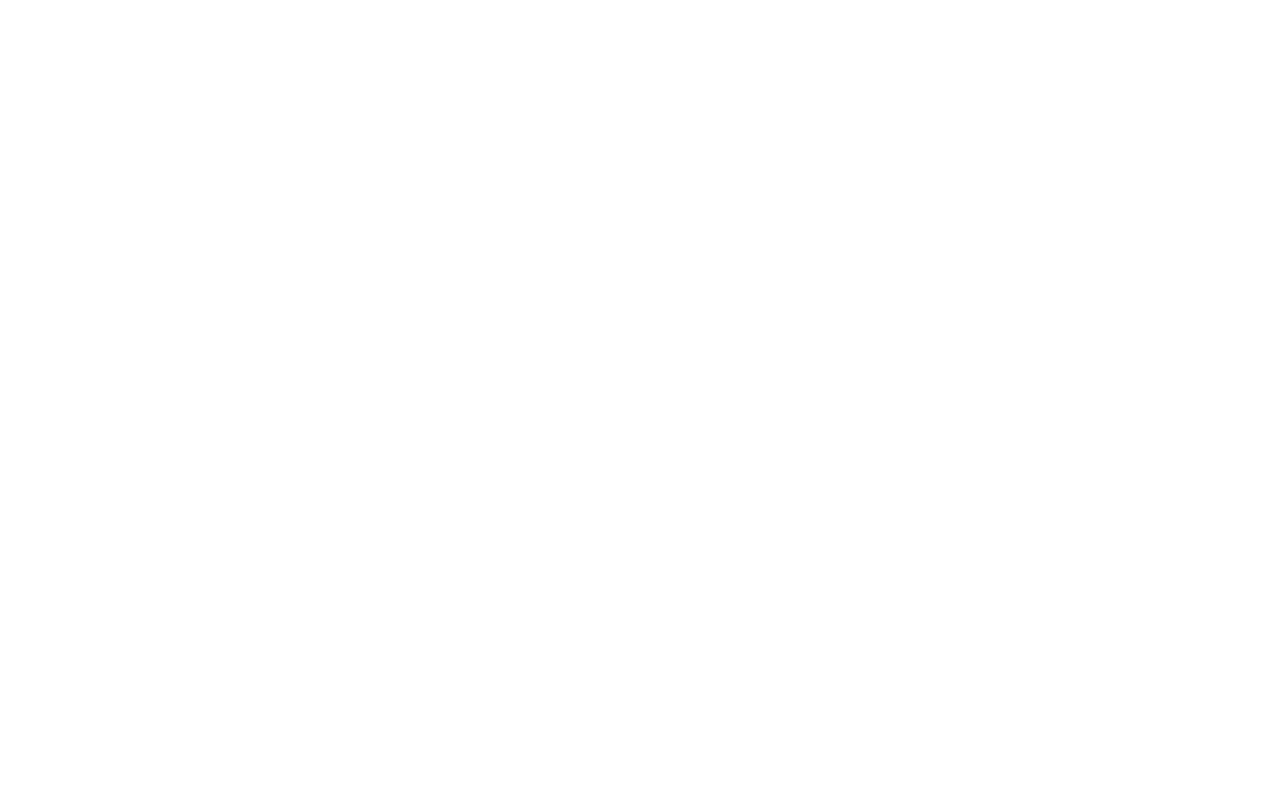
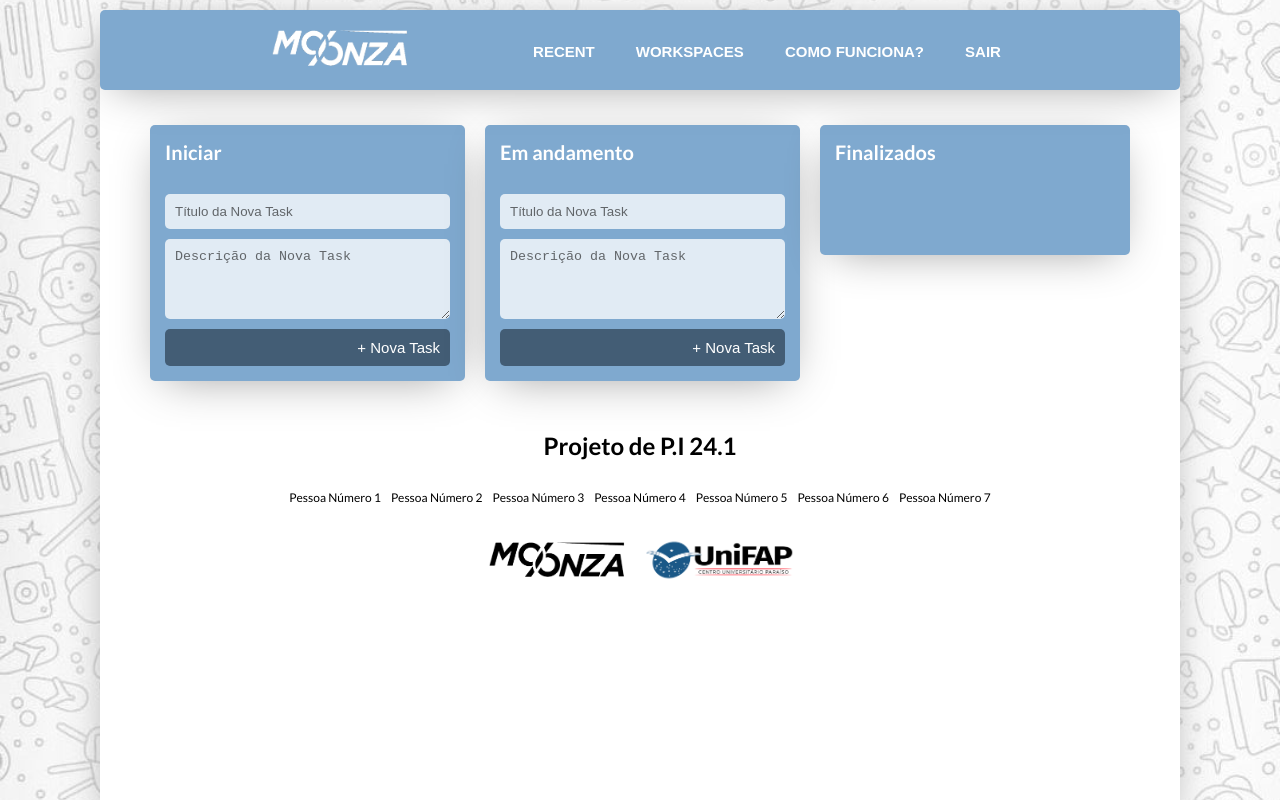
Before and after one commit to JotaEfi/Frontend-ProjetoPI, a React (Create React App) app: page /tasks in a window 1280 px wide. Before the commit this address had no page. Built offline with nearby package versions, Linux system fonts and the light colour scheme.

Commit message:
merge branch

```diff
--- a/package.json
+++ b/package.json
@@ -17,7 +17,7 @@
     "react-icons": "^5.1.0",
     "react-router-dom": "^6.23.1",
     "react-scripts": "5.0.1",
-    "sass": "^1.76.0",
+    "sass": "^1.77.2",
     "scss": "^0.2.4",
     "use-history": "^1.4.1",
     "web-vitals": "^2.1.4"
--- a/src/js/components/finishedComponent.js
+++ b/src/js/components/finishedComponent.js
@@ -43,23 +43,6 @@
         ))}
       </div>
 
-      <div className="tasks_component">
-        <input
-          type="text"
-          value={newTaskTitle}
-          onChange={handleNewTaskTitleChange}
-          placeholder="Título da Nova Task"
-        />
-        <textarea
-          value={newTaskBody}
-          onChange={handleNewTaskBodyChange}
-          placeholder="Descrição da Nova Task"
-        ></textarea>
-
-        <button className="btnTask" onClick={handleAddTask}>
-          + Nova Task
-        </button>
-      </div>
     </div>
   );
 }
--- a/src/js/components/navbar.js
+++ b/src/js/components/navbar.js
@@ -3,9 +3,8 @@
 import "../../styles/queries.css";
 import { useLocation } from "react-router-dom";
 import React, { useState, useEffect } from "react";
-import ProjectLogo from "../../assets/img/monza-logo4.png";
-import { IoIosSearch } from "react-icons/io";
-import { Avatar, AvatarBadge, AvatarGroup } from "@chakra-ui/react";
+import ProjectLogo from "../../assets/img/monza-logo4.png"
+// import { Avatar, AvatarBadge, AvatarGroup } from "@chakra-ui/react";
 // Suggested code may be subject to a license. Learn more: ~LicenseLog:621520092.
 
 const Navbar = () => {
@@ -57,28 +56,17 @@
             Como Funciona?
           </a>{" "}
           <a
-            href="login"
-            to="/login"
+            href="/auth/login"
+            to="/auth/login"
             id="login"
-            className={activeTab === "/login" ? "active" : ""}
-            onClick={() => handleTabClick("/login")}
+            className={activeTab === "/auth/login" ? "active" : ""}
+            onClick={() => handleTabClick("/auth/login")}
           >
             Sair
           </a>
         </ul>
 
-        <div class="box">
-          <IoIosSearch className="search_icon" />
-          <form name="search">
-            <input
-              type="text"
-              class="input"
-              name="txt"
-              onmouseout="this.value = ''; this.blur();"
-            />
-          </form>
-          <i class="fas fa-search"></i>
-        </div>
+
       </div>
     </nav>
   );
--- a/src/js/pages/tasks.js
+++ b/src/js/pages/tasks.js
@@ -6,10 +6,12 @@
 import StartComponent from "../components/startComponent.js";
 import FinishedComponent from "../components/finishedComponent.js";
 import backgroundImage from "../../assets/img/site-background.jpg";
-import { Textarea } from "@chakra-ui/react";
+// import { Textarea } from "@chakra-ui/react";
 import Footer from "../components/footer.js"
 
-function Home() {
+
+
+function Tasks() {
   return (
     <div className="pageContainer">
       <img className="background_image" src={backgroundImage} alt="" />
@@ -24,22 +26,22 @@
     </div>
   );
 }
-export default Home;
+export default Tasks;
 
-const tasks = [
-  {
-    id: 1,
-    title: "Task 1",
-    info: "Lorem ipsum dolor, sit amet consectetur adipisicing elit. Qui facere in labore maxime, assumenda iure sed tenetur alias omnis eveniet similique laborum, neque porro unde ducimus officiis animi vitae! Quidem.",
-  },
-  {
-    id: 2,
-    title: "Task 2",
-    info: "Lorem ipsum dolor, sit amet consectetur adipisicing elit. Qui facere in labore maxime, assumenda iure sed tenetur alias omnis eveniet similique laborum, neque porro unde ducimus officiis animi vitae! Quidem.",
-  },
-  {
-    id: 3,
-    title: "Task 3",
-    info: "Lorem ipsum dolor, sit amet consectetur adipisicing elit. Qui facere in labore maxime, assumenda iure sed tenetur alias omnis eveniet similique laborum, neque porro unde ducimus officiis animi vitae! Quidem.",
-  },
-];
+// const tasks = [
+//   {
+//     id: 1,
+//     title: "Task 1",
+//     info: "Lorem ipsum dolor, sit amet consectetur adipisicing elit. Qui facere in labore maxime, assumenda iure sed tenetur alias omnis eveniet similique laborum, neque porro unde ducimus officiis animi vitae! Quidem.",
+//   },
+//   {
+//     id: 2,
+//     title: "Task 2",
+//     info: "Lorem ipsum dolor, sit amet consectetur adipisicing elit. Qui facere in labore maxime, assumenda iure sed tenetur alias omnis eveniet similique laborum, neque porro unde ducimus officiis animi vitae! Quidem.",
+//   },
+//   {
+//     id: 3,
+//     title: "Task 3",
+//     info: "Lorem ipsum dolor, sit amet consectetur adipisicing elit. Qui facere in labore maxime, assumenda iure sed tenetur alias omnis eveniet similique laborum, neque porro unde ducimus officiis animi vitae! Quidem.",
+//   },
+// ];
--- a/src/routes/routes.js
+++ b/src/routes/routes.js
@@ -1,6 +1,7 @@
 import Login from "../js/pages/login"
 import Register from "../js/pages/register"
 import Home from "../js/pages/home"
+import Tasks from "../js/pages/tasks";
 
 import { BrowserRouter, Routes, Route } from "react-router-dom";
 
@@ -10,6 +11,7 @@
             <Routes>
                 <Route path="/auth/login" element={<Login />} />
                 <Route path="/" element={<Register />} />
+                <Route path="/tasks" element={<Tasks />} />
                 <Route path="/home" element={<Home />} />
             </Routes>
 
--- a/src/styles/App.css
+++ b/src/styles/App.css
@@ -218,6 +218,8 @@
 .tasksComponents {
   border-radius: 5px;
   position: relative;
+  height: fit-content;
+  min-height: 130px;
   -webkit-box-shadow: 0px 9px 45px -14px rgba(0, 0, 0, 0.41);
   -moz-box-shadow: 0px 9px 45px -14px rgba(0, 0, 0, 0.41);
   box-shadow: 0px 9px 45px -14px rgba(0, 0, 0, 0.41);
@@ -257,17 +259,18 @@
   background-color: none;
 }
 .tasksComponents .tasks .taskName {
-  font-size: 1.5rem;
+  font-size: 1.7rem;
 }
 .tasksComponents .tasks .descTask {
   padding: 0px;
-  font-size: 1rem;
+  font-size: 1.3rem;
+  max-width: 260px;
+  word-wrap: break-word;
   color: rgba(255, 255, 255, 0.671);
 }
 .tasksComponents .task {
-  border: 1px solid #ccc;
   padding: 10px;
-  background-color: rgba(0, 0, 0, 0.3);
+  background-color: #4072A0;
   border-radius: 5px;
 }
 
@@ -278,11 +281,22 @@
   gap: 10px;
 }
 .tasks_component textarea, .tasks_component input {
+  outline: none;
   width: 100%;
-  background-color: rgb(255, 255, 255);
+  color: rgba(0, 0, 0, 0.567);
+  background-color: rgba(255, 255, 255, 0.768627451);
   border: none;
   border-radius: 5px;
   padding: 10px;
+}
+.tasks_component ::placeholder {
+  color: rgba(0, 0, 0, 0.567);
+}
+.tasks_component textarea {
+  max-width: 285px;
+  min-width: 285px;
+  min-height: 80px;
+  max-height: 80px;
 }
 
 .toDoContainer {
--- a/src/styles/scss/Tasks.scss
+++ b/src/styles/scss/Tasks.scss
@@ -1,6 +1,10 @@
+@import './Var.scss';
+
 .tasksComponents {
     border-radius: $border-radius;
     position: relative;
+    height: fit-content;
+    min-height:130px;
     -webkit-box-shadow: 0px 9px 45px -14px rgba(0,0,0,0.41);
 -moz-box-shadow: 0px 9px 45px -14px rgba(0,0,0,0.41);
 box-shadow: 0px 9px 45px -14px rgba(0,0,0,0.41);
@@ -42,22 +46,22 @@
 
         @include customs(1.5rem, white, 0px, none);
         .taskName {
-            font-size: 1.5rem;
+            font-size: 1.7rem;
         }
 
         .descTask {
             padding: 0px;
-        font-size: 1rem;
-
+        font-size: 1.3rem;
+            max-width:260px ;
+            word-wrap: break-word;
             color: rgba(255, 255, 255, 0.671);
 
         }
 
    }
    .task {
-    border: 1px solid #ccc;
     padding: 10px;
-    background-color: rgba(0,0,0,0.3);
+    background-color: $color-btn;
     border-radius: $border-radius;
 
 
@@ -69,13 +73,26 @@
     display: flex;
     flex-direction: column;
     gap: 10px;
+
     textarea, input{
+        outline: none;
         width: 100%;
-     background-color: rgba(255,255,255,1);
+        color: rgba(0, 0, 0, 0.567);
+     background-color: $blue1;
         border: none;
         border-radius: $border-radius;
         padding: 10px;
 
+    }
+
+    ::placeholder {
+        color: rgba(0, 0, 0, 0.567);
+    }
+    textarea{
+        max-width: 285px;
+        min-width: 285px;
+        min-height: 80px;
+        max-height: 80px;
     }
 
 }
--- a/src/styles/scss/Var.scss
+++ b/src/styles/scss/Var.scss
@@ -1,7 +1,7 @@
-$blue1: #3080CA;
+$blue1: #ffffffc4;
 $color-btn: #4072A0;
 $blue3: #7fa9cf;
 $blue4: #435D75; //a definir
 $gray-light: #37414B;
-$gray-dark: #2E3033;
+$gray-dark: #ffffff72;
 $border-radius: 5px;
```
Also changed, not shown: 2 other files (tests, documents, lock files or other folders).
